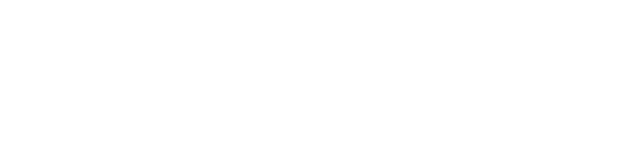
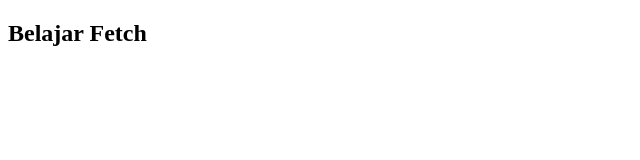
Before and after one commit to slyscout123/coba, a plain HTML site: page index.html in a window 1280 px wide. Shown: the whole page, without its empty margins (0-640 px from the left). Drawn offline with Linux system fonts and the light colour scheme.

Commit message:
Update index.html

```diff
--- a/index.html
+++ b/index.html
@@ -4,6 +4,7 @@
     <meta charset="UTF-8">
     <meta name="viewport" content="width=device-width, initial-scale=1.0">
     <title>Document</title>
+    <h2>Belajar Fetch</h2>
 </head>
 <body>
 
```
